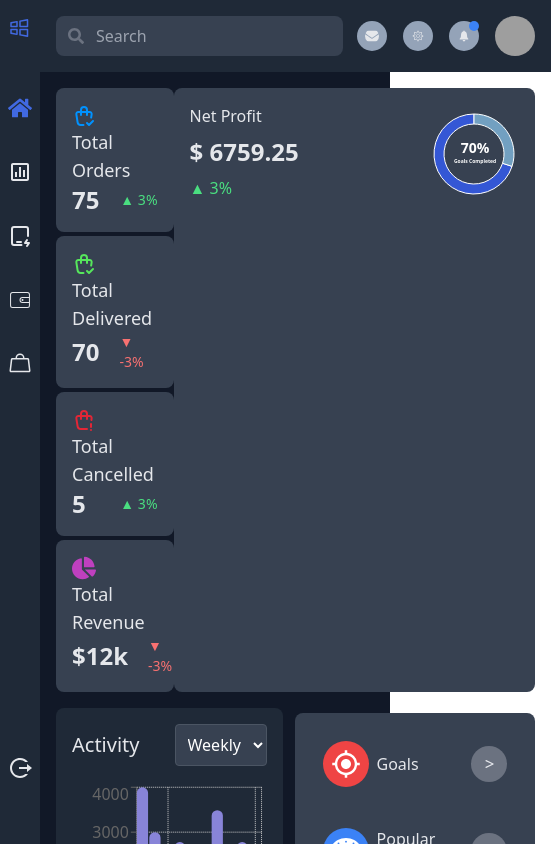
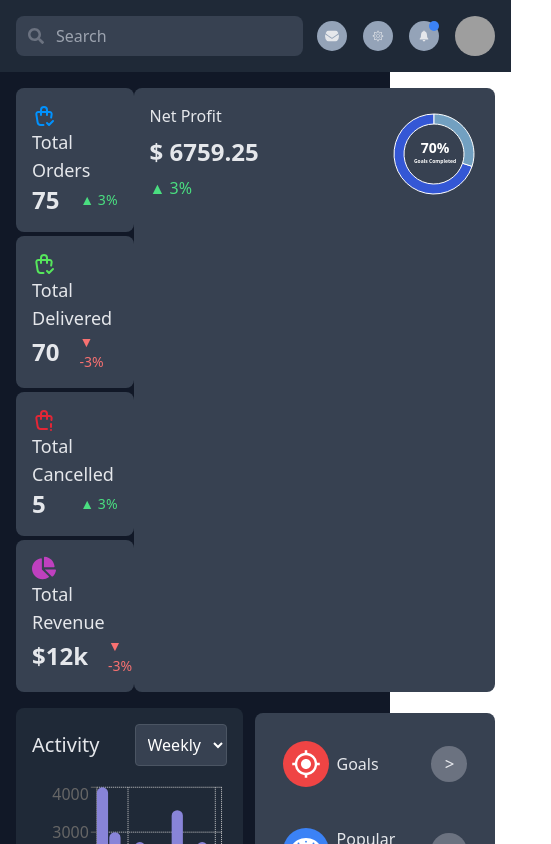
Before and after one commit to ay690/Fitpeo_Assignment, a React (Create React App) app: page / in a window 390 px wide. Shown: the top 844 px of the page, 551 px wide, since content can reach past the window. Built offline with nearby package versions, Linux system fonts and the light colour scheme; grey boxes are pictures that could not be loaded.

Commit message:
update: sidebar resposvive

```diff
--- a/src/components/Sidebar.jsx
+++ b/src/components/Sidebar.jsx
@@ -19,14 +19,14 @@ const Sidebar = () => {
     }`;
 
   return (
-    <div className="w-20 bg-gray-800 flex flex-col items-center py-4">
-      <div className="text-2xl text-blue-500 mb-8">
+    <div className="flex-col items-center hidden w-20 py-4 bg-gray-800 lg:flex">
+      <div className="mb-8 text-2xl text-blue-500">
         <PiWindowsLogo fill="#4169E1" />
       </div>
-      <div className="flex flex-col flex-grow justify-between items-center py-4">
+      <div className="flex flex-col items-center justify-between flex-grow py-4">
         <div className="flex flex-col items-center">
           <div
-            className="group relative w-full flex items-center mb-6"
+            className="relative flex items-center w-full mb-6 group"
             onClick={() => handleClick("home")}
           >
             <div
@@ -37,7 +37,7 @@ const Sidebar = () => {
             <FaHome className={iconClasses("home")} size={40} />
           </div>
           <div
-            className="group relative w-full flex items-center mb-6"
+            className="relative flex items-center w-full mb-6 group"
             onClick={() => handleClick("barChart")}
           >
             <div
@@ -48,7 +48,7 @@ const Sidebar = () => {
             <BiBarChartSquare className={iconClasses("barChart")} size={40} />
           </div>
           <div
-            className="group relative w-full flex items-center mb-6"
+            className="relative flex items-center w-full mb-6 group"
             onClick={() => handleClick("ipadBolt")}
           >
             <div
@@ -59,7 +59,7 @@ const Sidebar = () => {
             <TbDeviceIpadBolt className={iconClasses("ipadBolt")} size={40} />
           </div>
           <div
-            className="group relative w-full flex items-center mb-6"
+            className="relative flex items-center w-full mb-6 group"
             onClick={() => handleClick("wallet")}
           >
             <div
@@ -70,7 +70,7 @@ const Sidebar = () => {
             <CiWallet className={iconClasses("wallet")} size={40} />
           </div>
           <div
-            className="group relative w-full flex items-center mb-6"
+            className="relative flex items-center w-full mb-6 group"
             onClick={() => handleClick("handbag")}
           >
             <div
@@ -82,7 +82,7 @@ const Sidebar = () => {
           </div>
         </div>
         <div
-          className="group relative w-full flex items-center mb-6"
+          className="relative flex items-center w-full mb-6 group"
           onClick={() => handleClick("logout")}
         >
           <div
```
